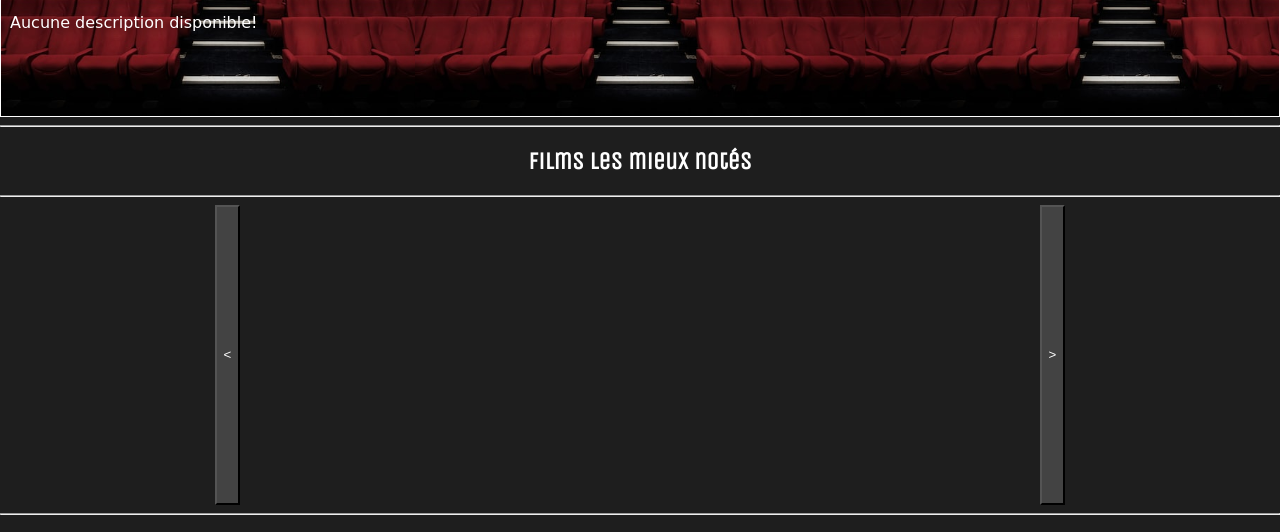
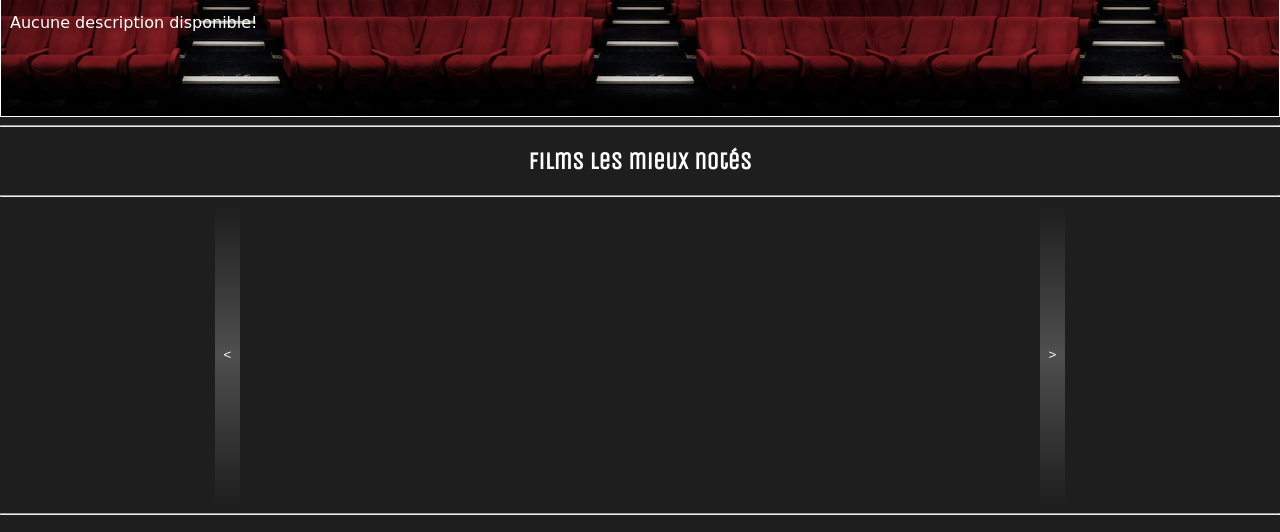
Before and after one commit to songta17/JustStreamIt, a plain HTML site: page juststreamit/index.html in a window 1280 px wide. Shown: the part 265-797 px from the top of the page. Drawn offline with nearby package versions, Linux system fonts and the light colour scheme; no server answers; a web font is replaced by a local one.

Commit message:
Readme modify / btn design change

```diff
--- a/juststreamit/css/style.css
+++ b/juststreamit/css/style.css
@@ -297,7 +297,8 @@ body {
 }
 
 .btn-last {
-  background-color: rgb(67, 67, 67);
+  /* background-color: rgb(67, 67, 67); */
+  background: linear-gradient(#1E1E1E, #504f4f, #1E1E1E);
   width:25px;
   height: 300px;
   display: inline-flex;
@@ -305,6 +306,7 @@ body {
   align-items: center;
   color: white;
   cursor: pointer;
+  border: #1E1E1E;
 }
 
 .middle {
@@ -315,7 +317,8 @@ body {
 }
 
 .btn-next {
-  background-color: rgb(67, 67, 67);
+  /* background-color: rgb(67, 67, 67); */
+  background: linear-gradient(#1E1E1E, #504f4f, #1E1E1E);
   width: 25px;
   height: 300px;
   display: inline-flex;
@@ -323,4 +326,5 @@ body {
   align-items: center;
   color: white;
   cursor: pointer;
+  border: #1E1E1E;
 }
```
Also changed, not shown: 1 other file.
